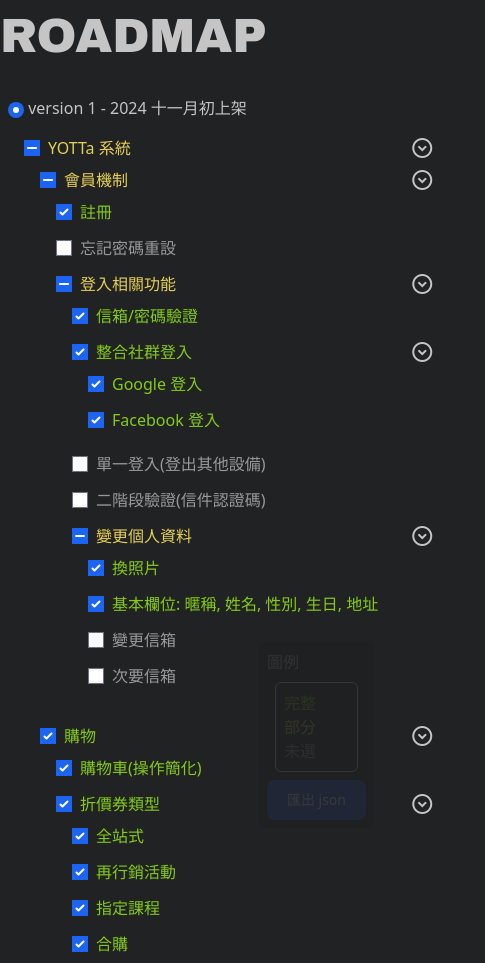
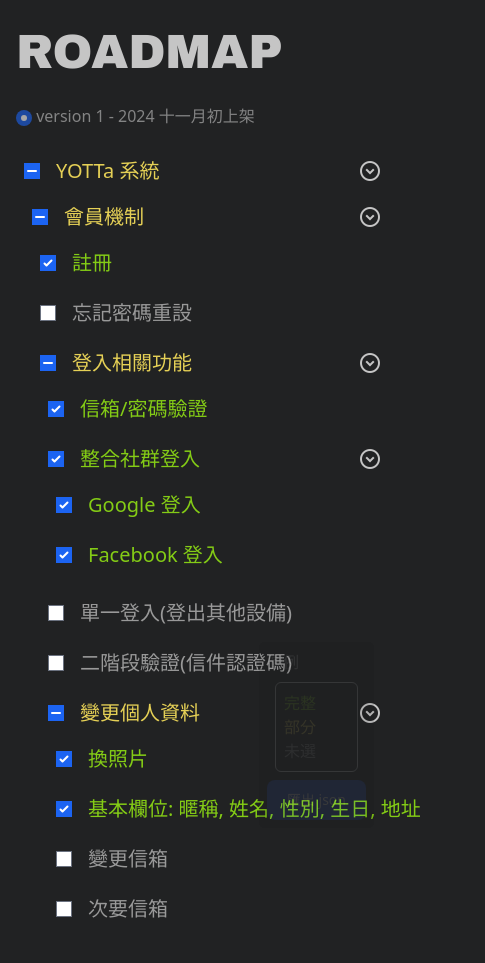
Before and after one commit to BenLee-hkxf/benlee-hkxf.github.io, a plain HTML site: page design/roadmap/index.html in a window 390 px wide. Shown: the top 963 px of the page, 485 px wide, since content can reach past the window. Drawn offline with nearby package versions, Linux system fonts and the light colour scheme.

Commit message:
rwd styles

```diff
--- a/design/roadmap/index.html
+++ b/design/roadmap/index.html
@@ -99,10 +99,10 @@
     </head>
 <body>
     <header class="header-row w-100 flex flex-wrap sm:flex-nowrap justify-between ">
-        <h1 class="archivo-black-regular ">ROADMAP</h1>
+        <h1 class="archivo-black-regular m-4">ROADMAP</h1>
 
-        <div class="p-2 whitespace-nowrap">
-            <div>
+        <div class="pb-4 px-4 whitespace-nowrap opacity-60">
+            <div class="">
                 <label>
                     <input type="radio" name="version" id="version-2" value="v1" checked>
                     version 1 - 2024 十一月初上架
--- a/design/roadmap/roadmap.css
+++ b/design/roadmap/roadmap.css
@@ -73,9 +73,9 @@ input:not(:checked) + span {
         li {
             margin: 0.25rem 0;
             padding: 0.25rem 0;
-            &:hover {
+            /* &:hover {
                background-color: rgba(var(--hover-bg-rgb), 0.05);
-            }
+            } */
 
             .node {
                 display: flex;
@@ -133,3 +133,32 @@ input:not(:checked) + span {
 
     }
 }
+
+
+@media screen and (max-width:500px) {
+
+    .roadmap-container {
+        max-width: 100vw;
+        input[type='checkbox'] {
+            margin: 0 1rem;
+        }
+        ul {
+            /* 手機橫向空間小，所以減少縮排 */
+            margin-left: 0.5rem;
+            li {
+                &:hover {
+                    background-color: transparent;
+                 }
+                .node {
+                    padding: 0.25rem 0;
+                    label {
+                        span {
+                            font-size: 1.25rem;
+                        }
+                    }
+                }
+            }
+        }
+    }
+
+  }
```
